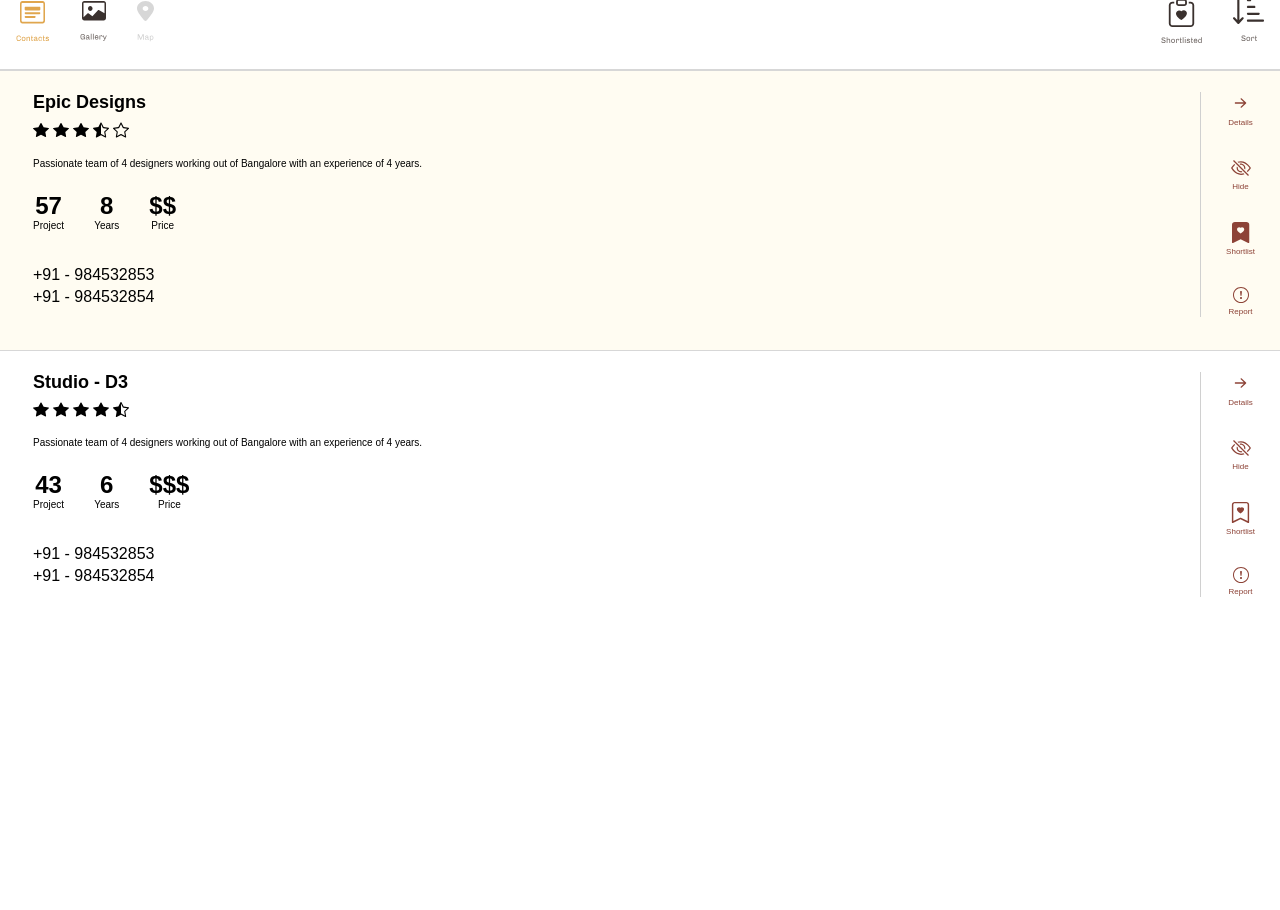
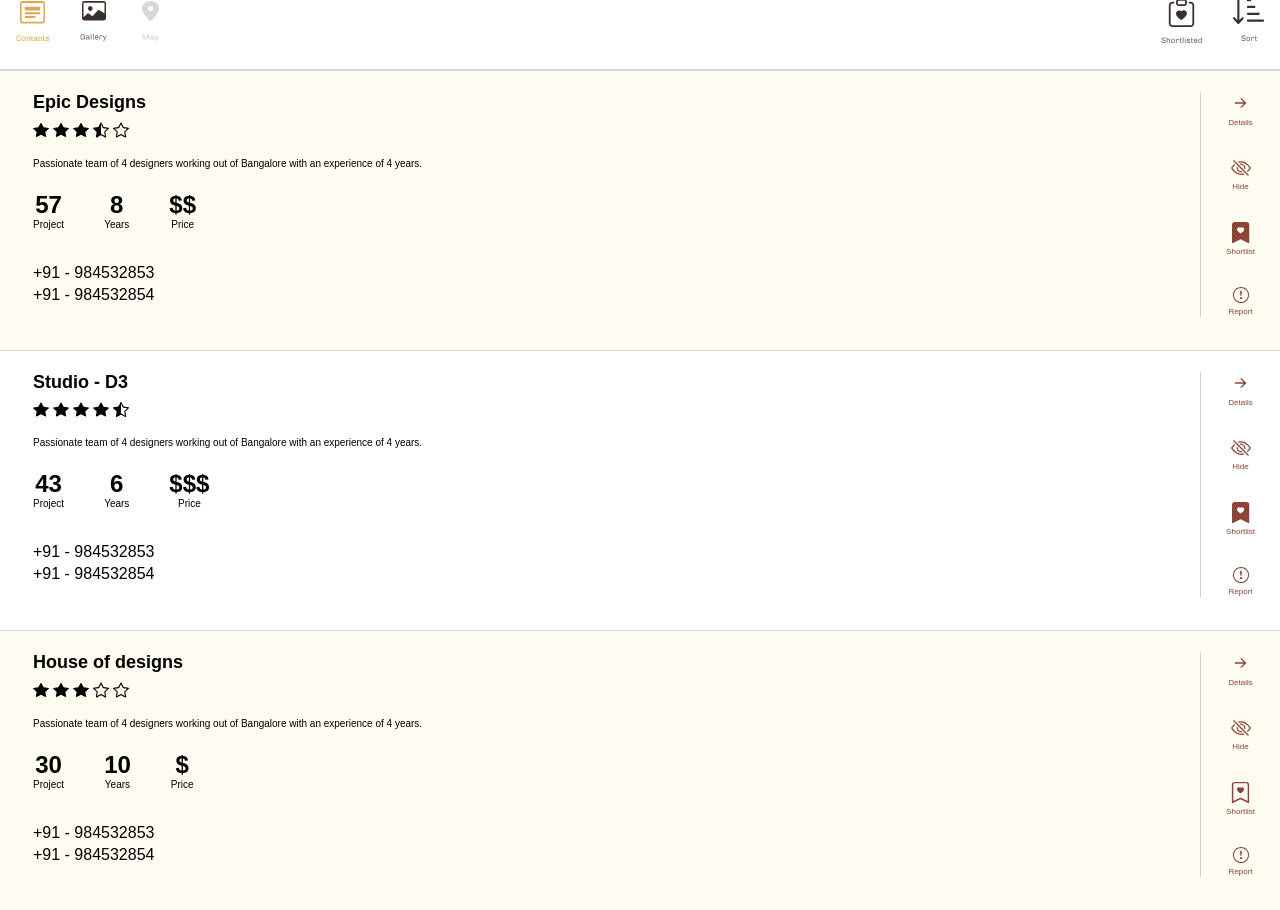
Before and after one commit to Dhruvin711/EmptyCup, a Django app: page / in a window 1280 px wide. Shown: the part 363-1273 px from the top of the page. Before the commit the page ends 960 px from the top, so only its background shows below. Run offline with Django 4.2, Linux system fonts and the light colour scheme; some web fonts are replaced.

Commit message:
Rendered card-data from views to home-page

```diff
--- a/emptycup/homePage/views.py
+++ b/emptycup/homePage/views.py
@@ -4,4 +4,58 @@ from django.shortcuts import render
 
 # Create your views here.
 def HomePage(request):
-    return render(request, 'home.html')
+    data = [
+        {
+            'name' : 'Epic Designs',
+            'rating': 3.5,
+            'rating_list':[0,0,0,0,0],
+            'description': 'Passionate team of 4 designers working out of Bangalore with an experience of 4 years.',
+            'projects': 57,
+            'experience': 8,
+            'price': '$$',
+            'contacts': ['+91 - 984532853', '+91 - 984532854'],
+            'hide':0,
+            'shortlist':1,
+        },
+        {
+            'name' : 'Studio - D3',
+            'rating': 4.5,
+            'rating_list':[0,0,0,0,0],
+            'description': 'Passionate team of 4 designers working out of Bangalore with an experience of 4 years.',
+            'projects': 43,
+            'experience': 6,
+            'price': '$$$',
+            'contacts': ['+91 - 984532853', '+91 - 984532854'],
+            'hide':0,
+            'shortlist':1,
+        },
+        {
+            'name' : 'House of designs',
+            'rating': 3,
+            'rating_list':[0,0,0,0,0],
+            'description': 'Passionate team of 4 designers working out of Bangalore with an experience of 4 years.',
+            'projects': 30,
+            'experience': 10,
+            'price': '$',
+            'contacts': ['+91 - 984532853', '+91 - 984532854'],
+            'hide':0,
+            'shortlist':0,
+        },
+    ]
+
+    for card in data:
+        x = card['rating']
+
+        for i in range(5):
+            if x >= 1:
+                card['rating_list'][i] = 'full-star'
+            elif x == 0.5:
+                card['rating_list'][i] = 'half-star'
+            else:
+                card['rating_list'][i] = 'empty-star'
+
+            x -= 1
+
+    context = {'data':data}
+
+    return render(request, 'home.html', context)
--- a/emptycup/static/css/home.css
+++ b/emptycup/static/css/home.css
@@ -9,7 +9,7 @@
     border-top: 0.25px solid #D7D7D7;
 }
 
-.active-card {
+.card:nth-of-type(odd) {
     background-color: #FFFCF2;
 }
 
@@ -21,7 +21,7 @@
     text-align: left;
 }
 
-.ratings {
+.rating {
     margin: 9px auto 20px;
     justify-content: start;
     gap: 4px;
@@ -43,26 +43,27 @@
     margin: 21px auto 33px;
     display: flex;
     justify-content: start;
-    gap: 30px;
+    gap: 40px;
 }
 
 .content-4 div {
     text-align: center;
 }
 
-.content-4 .number {
+.content-4 .value {
+    color: #000;
+    text-align: center;
     font-size: 24px;
-    font-weight: 800;
-    line-height: 29px;
-    letter-spacing: 0em;
+    font-style: normal;
+    font-weight: 700;
+    line-height: normal;
 }
 
 .content-4 .name {
     font-size: 10px;
+    font-style: normal;
     font-weight: 400;
-    line-height: 12px;
-    letter-spacing: 0em;
-    text-align: center;
+    line-height: normal;
 }
 
 .content-5 {
--- a/emptycup/static/css/nav.css
+++ b/emptycup/static/css/nav.css
@@ -41,3 +41,7 @@
     display: flex;
     gap: 30px;
 }
+
+.map-icon {
+    margin-left: 5px;
+}
--- a/emptycup/templates/home.html
+++ b/emptycup/templates/home.html
@@ -5,44 +5,44 @@
 <link rel="stylesheet" href="static/css/home.css">
 
 <div class="container">
-    <div class="card active-card">
+
+    {% for card in data %}
+        <div class="card">
             <div class="card-details">
                 <div class="content-1">
-                <p class="heading">Epic Designs</p>
+                    <p class="heading">{{card.name}}</p>
                 </div>
 
-            <div class="content-2 ratings">
-                <img src="/static/images/card/full-star.svg" alt="full-star">
-                <img src="/static/images/card/full-star.svg" alt="full-star">
-                <img src="/static/images/card/full-star.svg" alt="full-star">
-                <img src="/static/images/card/half-star.svg" alt="half-star">
-                <img src="/static/images/card/empty-star.svg" alt="empty-star">
+                <div class="content-2 rating">
+                    {% for star in card.rating_list %}
+                        <img src="/static/images/card/{{star}}.svg" alt="{{star}}">
+                    {% endfor %}
                 </div>
 
                 <div class="content-3">
-                <p class="description">Passionate team of 4 designers working out of Bangalore with an experience of 4 years.</p>
+                    <p class="description">{{card.description}}</p>
                 </div>
 
                 <div class="content-4">
-                <div class="project">
-                    <p class="number">57</p>
+                    <div class="projects">
+                        <p class="value">{{card.projects}}</p>
                         <p class="name">Project</p>
                     </div>
 
-                <div class="years">
-                    <p class="number">8</p>
+                    <div class="experience">
+                        <p class="value">{{card.experience}}</p>
                         <p class="name">Years</p>
                     </div>
 
                     <div class="price">
-                    <p class="number">$$</p>
+                        <p class="value">{{card.price}}</p>
                         <p class="name">Price</p>
                     </div>
                 </div>
 
                 <div class="content-5">
-                <p class="number-1">+91 - 984532853</p>
-                <p class="number-2">+91 - 984532854</p>
+                    <p class="number-1">{{card.contacts.0}}</p>
+                    <p class="number-2">{{card.contacts.1}}</p>
                 </div>
             </div>
 
@@ -56,14 +56,14 @@
 
                 <div class="hide">
                     <a href="#">
-                    <img src="/static/images/card/hide.svg" alt="hide">
+                        <img src="/static/images/card/hide-{{card.hide}}.svg" alt="hide">
                         <p>Hide</p>
                     </a>
                 </div>
 
                 <div class="shortlist">
                     <a href="#">
-                    <img src="/static/images/card/shortlist-1.svg" alt="shortlist">
+                        <img src="/static/images/card/shortlist-{{card.shortlist}}.svg" alt="shortlist">
                         <p>Shortlist</p>
                     </a>
                 </div>
@@ -76,78 +76,8 @@
                 </div>
             </div>
         </div>
+    {% endfor %}
 
-    <div class="card">
-        <div class="card-details">
-            <div class="content-1">
-                <p class="heading">Studio - D3</p>
-            </div>
-
-            <div class="content-2 ratings">
-                <img src="/static/images/card/full-star.svg" alt="full-star">
-                <img src="/static/images/card/full-star.svg" alt="full-star">
-                <img src="/static/images/card/full-star.svg" alt="full-star">
-                <img src="/static/images/card/full-star.svg" alt="full-star">
-                <img src="/static/images/card/half-star.svg" alt="half-star">
-            </div>
-
-            <div class="content-3">
-                <p class="description">Passionate team of 4 designers working out of Bangalore with an experience of 4 years.</p>
-            </div>
-
-            <div class="content-4">
-                <div class="project">
-                    <p class="number">43</p>
-                    <p class="name">Project</p>
-                </div>
-
-                <div class="years">
-                    <p class="number">6</p>
-                    <p class="name">Years</p>
-                </div>
-
-                <div class="price">
-                    <p class="number">$$$</p>
-                    <p class="name">Price</p>
-                </div>
-            </div>
-
-            <div class="content-5">
-                <p class="number-1">+91 - 984532853</p>
-                <p class="number-2">+91 - 984532854</p>
-            </div>
-        </div>
-
-        <div class="btns">
-            <div class="details">
-                <a href="#">
-                    <img src="/static/images/card/details.svg" alt="details">
-                    <p>Details</p>
-                </a>
-            </div>
-
-            <div class="hide">
-                <a href="#">
-                    <img src="/static/images/card/hide.svg" alt="hide">
-                    <p>Hide</p>
-                </a>
-            </div>
-
-            <div class="shortlist">
-                <a href="#">
-                    <img src="/static/images/card/shortlist.svg" alt="shortlist">
-                    <p>Shortlist</p>
-                </a>
-            </div>
-
-            <div class="report">
-                <a href="#">
-                    <img src="/static/images/card/report.svg" alt="report">
-                    <p>Report</p>
-                </a>
-            </div>
-        </div>
-    </div>
 </div>
 
 {% endblock content %}
```
Also changed, not shown: emptycup/static/images/card/hide-0.svg (renamed from emptycup/static/images/card/hide.svg), emptycup/static/images/card/shortlist-0.svg (renamed from emptycup/static/images/card/shortlist.svg). Lines whose indentation alone changed are shown as unchanged.
